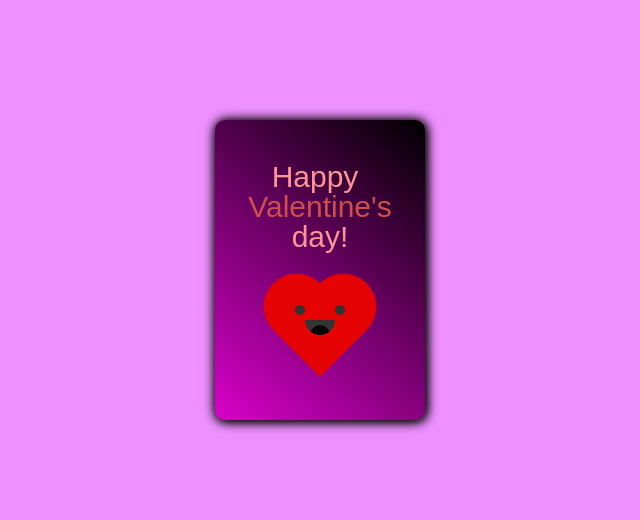
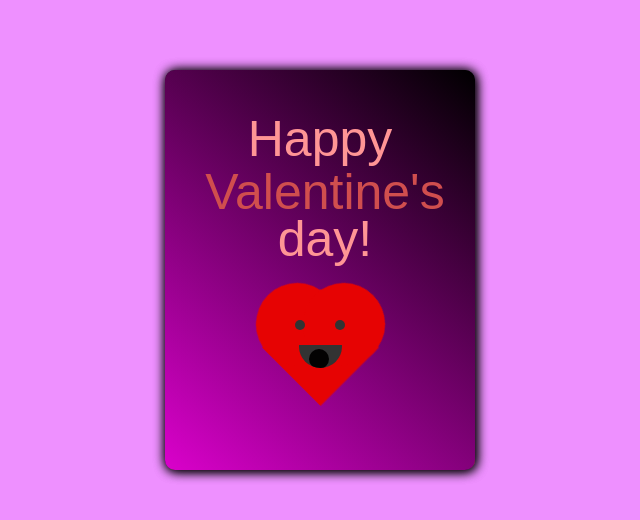
Before and after one commit to Animik01/Valentine-s-Day-Card, a plain HTML site: page index.html in a window 1280 px wide. Shown: the part 130-650 px from the top of the page, without its empty margins (320-960 px from the left). Drawn offline with Linux system fonts and the light colour scheme.

Commit message:
Up to date

```diff
--- a/styles.css
+++ b/styles.css
@@ -1,9 +1,10 @@
-*{
+* {
     box-sizing: border-box;
     margin: 0px;
     padding: 0px;
 
 }
+
 #container {
     display: flex;
     justify-content: center;
@@ -15,10 +16,10 @@
 .book {
     position: relative;
     border-radius: 10px;
-    width: 210px;
-    height: 300px;
+    width: 310px;
+    height: 400px;
     /* Internal Image, upload your couple image here */
-    background-image: url(tiger.jpg);
+    background-image: url(cyberpunk.avif);
     background-size: cover;
     background-position: center;
     background-size: 97%;
@@ -62,10 +63,9 @@
 .heart {
     position: relative;
     background-color: #e60303;
-    height: 60px;
-    width: 60px;
-    top: 180px;
-    left: 75px;
+    height: 75px;
+    width: 75px;
+    margin: 240px auto;
     transform: rotate(-45deg);
     animation: .8s beat infinite;
 }
@@ -75,8 +75,8 @@
     content: "";
     background-color: #e60303;
     border-radius: 50%;
-    height: 60px;
-    width: 60px;
+    height: 75px;
+    width: 75px;
     position: absolute;
 }
 
@@ -92,13 +92,13 @@
 
 .smile {
     position: absolute;
-    width: 30px;
-    height: 15px;
+    width: 43px;
+    height: 23px;
     background-color: #333;
     z-index: 1;
     border-radius: 0 0 100px 100px;
-    top: 200px;
-    left: 90px;
+    top: 275px;
+    left: 134px;
     overflow: hidden;
 }
 
@@ -109,8 +109,8 @@
     width: 20px;
     height: 20px;
     background-color: #030202;
-    top: 5px;
-    left: 5px;
+    top: 4px;
+    left: 10px;
 }
 
 .eyes {
@@ -120,8 +120,8 @@
     width: 10px;
     height: 10px;
     z-index: 1;
-    top: 185px;
-    left: 120px;
+    top: 250px;
+    left: 170px;
     box-shadow: -40px 0 #333;
     transform-origin: 50%;
     animation: close 2s infinite;
@@ -157,9 +157,9 @@
 .notes {
     position: absolute;
     color: #ff9595;
-    font-size: 30px;
+    font-size: 50px;
     top: 40px;
-    width: 200px;
+    width: 100%;
     text-align: center;
     font-family: 'Protest Revolution', sans-serif;
 }
@@ -174,13 +174,17 @@
 
 .notes:before {
     content: "Valentine's";
-    top: 30px;
+    top: 53px;
     color: #d04e4e;
+    width: 100%;
+    text-align: center;
     font-family: 'Protest Riot', sans-serif;
 }
 
 .notes:after {
     content: "day!";
-    top: 60px;
+    top: 100px;
+    width: 100%;
+    text-align: center;
     font-family: 'Protest Riot', sans-serif;
 }
```
Also changed, not shown: cyberpunk.avif (added).
